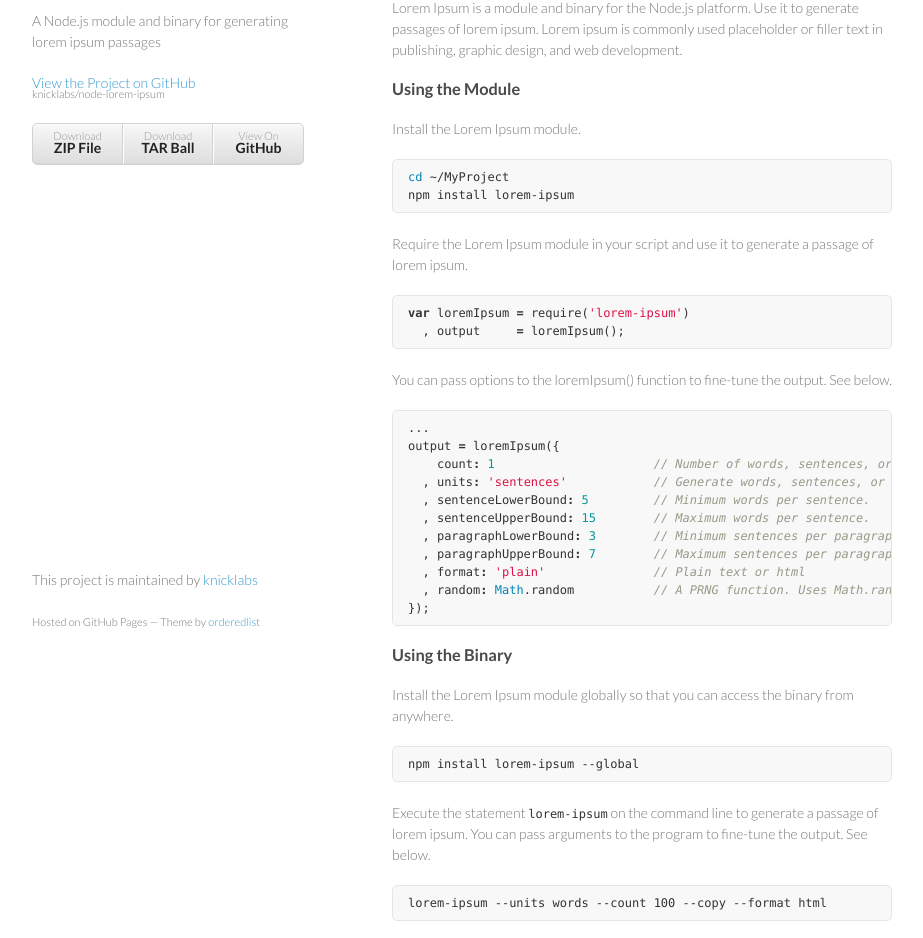
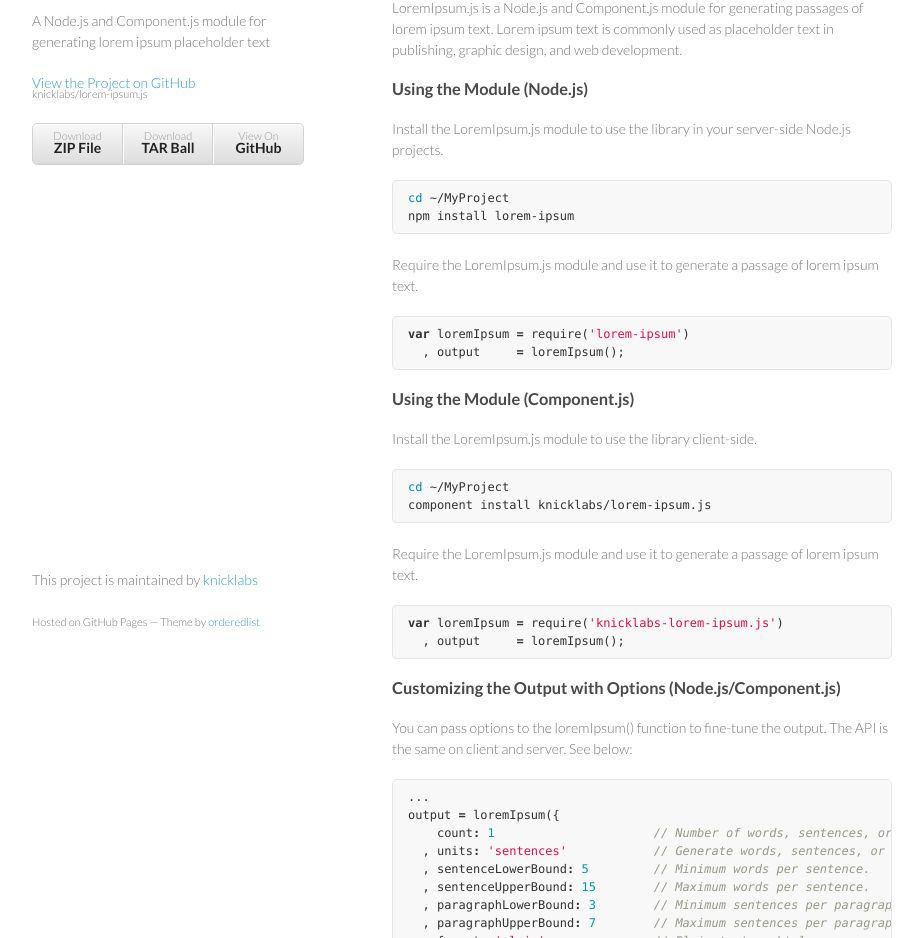
Before and after one commit to knicklabs/lorem-ipsum.js, a plain HTML site: page index.html in a window 1280 px wide. Shown: the part 99-1037 px from the top of the page, without its empty margins (178-1101 px from the left). Drawn offline with Linux system fonts and the light colour scheme.

Commit message:
Create gh-pages branch via GitHub

```diff
--- a/index.html
+++ b/index.html
@@ -3,7 +3,7 @@
   <head>
     <meta charset="utf-8">
     <meta http-equiv="X-UA-Compatible" content="chrome=1">
-    <title>Lorem Ipsum by knicklabs</title>
+    <title>LoremIpsum.js by knicklabs</title>
 
     <link rel="stylesheet" href="stylesheets/styles.css">
     <link rel="stylesheet" href="stylesheets/pygment_trac.css">
@@ -15,42 +15,60 @@
   <body>
     <div class="wrapper">
       <header>
-        <h1>Lorem Ipsum</h1>
-        <p>A Node.js module and binary for generating lorem ipsum passages</p>
+        <h1>LoremIpsum.js</h1>
+        <p>A Node.js and Component.js module for generating lorem ipsum placeholder text</p>
 
-        <p class="view"><a href="https://github.com/knicklabs/node-lorem-ipsum">View the Project on GitHub <small>knicklabs/node-lorem-ipsum</small></a></p>
+        <p class="view"><a href="https://github.com/knicklabs/lorem-ipsum.js">View the Project on GitHub <small>knicklabs/lorem-ipsum.js</small></a></p>
 
 
         <ul>
-          <li><a href="https://github.com/knicklabs/node-lorem-ipsum/zipball/master">Download <strong>ZIP File</strong></a></li>
-          <li><a href="https://github.com/knicklabs/node-lorem-ipsum/tarball/master">Download <strong>TAR Ball</strong></a></li>
-          <li><a href="https://github.com/knicklabs/node-lorem-ipsum">View On <strong>GitHub</strong></a></li>
+          <li><a href="https://github.com/knicklabs/lorem-ipsum.js/zipball/master">Download <strong>ZIP File</strong></a></li>
+          <li><a href="https://github.com/knicklabs/lorem-ipsum.js/tarball/master">Download <strong>TAR Ball</strong></a></li>
+          <li><a href="https://github.com/knicklabs/lorem-ipsum.js">View On <strong>GitHub</strong></a></li>
         </ul>
       </header>
       <section>
         <h3>
-<a name="lorem-ipsum" class="anchor" href="#lorem-ipsum"><span class="octicon octicon-link"></span></a>Lorem Ipsum</h3>
+<a name="loremipsumjs" class="anchor" href="#loremipsumjs"><span class="octicon octicon-link"></span></a>LoremIpsum.js</h3>
 
-<p>Lorem Ipsum is a module and binary for the Node.js platform. Use it to generate passages of lorem ipsum. Lorem ipsum is commonly used placeholder or filler text in publishing, graphic design, and web development.</p>
+<p>LoremIpsum.js is a Node.js and Component.js module for generating passages of lorem ipsum text. Lorem ipsum text is commonly used as placeholder text in publishing, graphic design, and web development.</p>
 
 <h3>
-<a name="using-the-module" class="anchor" href="#using-the-module"><span class="octicon octicon-link"></span></a>Using the Module</h3>
+<a name="using-the-module-nodejs" class="anchor" href="#using-the-module-nodejs"><span class="octicon octicon-link"></span></a>Using the Module (Node.js)</h3>
 
-<p>Install the Lorem Ipsum module.</p>
+<p>Install the LoremIpsum.js module to use the library in your server-side Node.js projects.</p>
 
-<div class="highlight"><pre><span class="nb">cd</span> ~/MyProject
+<div class="highlight highlight-bash"><pre><span class="nb">cd</span> ~/MyProject
 npm install lorem-ipsum
 </pre></div>
 
-<p>Require the Lorem Ipsum module in your script and use it to generate a passage of lorem ipsum.</p>
+<p>Require the LoremIpsum.js module and use it to generate a passage of lorem ipsum text.</p>
 
-<div class="highlight"><pre><span class="kd">var</span> <span class="nx">loremIpsum</span> <span class="o">=</span> <span class="nx">require</span><span class="p">(</span><span class="s1">'lorem-ipsum'</span><span class="p">)</span>
+<div class="highlight highlight-javascript"><pre><span class="kd">var</span> <span class="nx">loremIpsum</span> <span class="o">=</span> <span class="nx">require</span><span class="p">(</span><span class="s1">'lorem-ipsum'</span><span class="p">)</span>
   <span class="p">,</span> <span class="nx">output</span>     <span class="o">=</span> <span class="nx">loremIpsum</span><span class="p">();</span>
 </pre></div>
 
-<p>You can pass options to the loremIpsum() function to fine-tune the output. See below.</p>
+<h3>
+<a name="using-the-module-componentjs" class="anchor" href="#using-the-module-componentjs"><span class="octicon octicon-link"></span></a>Using the Module (Component.js)</h3>
 
-<div class="highlight"><pre><span class="p">...</span>
+<p>Install the LoremIpsum.js module to use the library client-side.</p>
+
+<div class="highlight highlight-bash"><pre><span class="nb">cd</span> ~/MyProject
+component install knicklabs/lorem-ipsum.js
+</pre></div>
+
+<p>Require the LoremIpsum.js module and use it to generate a passage of lorem ipsum text.</p>
+
+<div class="highlight highlight-javascript"><pre><span class="kd">var</span> <span class="nx">loremIpsum</span> <span class="o">=</span> <span class="nx">require</span><span class="p">(</span><span class="s1">'knicklabs-lorem-ipsum.js'</span><span class="p">)</span>
+  <span class="p">,</span> <span class="nx">output</span>     <span class="o">=</span> <span class="nx">loremIpsum</span><span class="p">();</span>
+</pre></div>
+
+<h3>
+<a name="customizing-the-output-with-options-nodejscomponentjs" class="anchor" href="#customizing-the-output-with-options-nodejscomponentjs"><span class="octicon octicon-link"></span></a>Customizing the Output with Options (Node.js/Component.js)</h3>
+
+<p>You can pass options to the loremIpsum() function to fine-tune the output. The API is the same on client and server. See below: </p>
+
+<div class="highlight highlight-javascript"><pre><span class="p">...</span>
 <span class="nx">output</span> <span class="o">=</span> <span class="nx">loremIpsum</span><span class="p">({</span>
     <span class="nx">count</span><span class="o">:</span> <span class="mi">1</span>                      <span class="c1">// Number of words, sentences, or paragraphs to generate.</span>
   <span class="p">,</span> <span class="nx">units</span><span class="o">:</span> <span class="s1">'sentences'</span>            <span class="c1">// Generate words, sentences, or paragraphs.</span>
@@ -64,19 +82,19 @@
 </pre></div>
 
 <h3>
-<a name="using-the-binary" class="anchor" href="#using-the-binary"><span class="octicon octicon-link"></span></a>Using the Binary</h3>
+<a name="using-the-cli-nodejs" class="anchor" href="#using-the-cli-nodejs"><span class="octicon octicon-link"></span></a>Using the CLI (Node.js)</h3>
 
-<p>Install the Lorem Ipsum module globally so that you can access the binary from anywhere.</p>
+<p>LoremIpsum.js includes a command line interface for generating passages of lorem ipsum text. Install the module globally to take advantage of this feature.</p>
 
-<div class="highlight"><pre>npm install lorem-ipsum --global
+<div class="highlight highlight-bash"><pre>npm install lorem-ipsum --global
 </pre></div>
 
-<p>Execute the statement <code>lorem-ipsum</code> on the command line to generate a passage of lorem ipsum. You can pass arguments to the program to fine-tune the output. See below.</p>
+<p>Execute the statement <code>lorem-ipsum</code> from your terminal to generate a passage of lorem ipsum text. You can pass arguments to the program to fine-tune the output.</p>
 
-<div class="highlight"><pre>lorem-ipsum --units words --count 100 --copy --format html
+<div class="highlight highlight-bash"><pre>lorem-ipsum --units words --count 100 --copy --format html
 </pre></div>
 
-<p>See below for a description of the arguments.</p>
+<p>See below for a description of the arguments to the program.</p>
 
 <table>
 <tr>
```
Also changed, not shown: params.json (+1 -1 lines).
